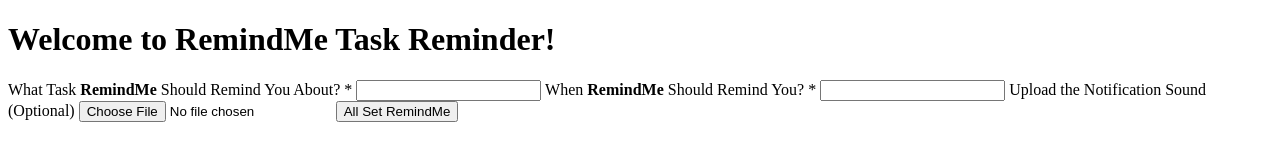
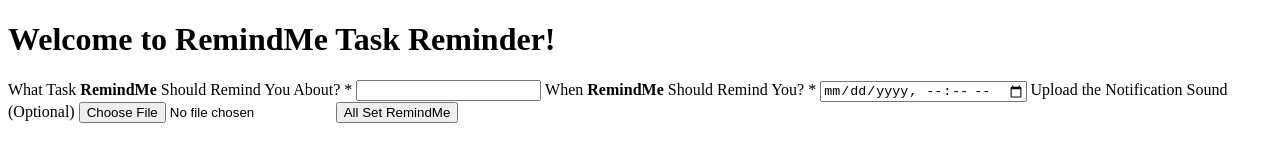
Before and after one commit to shukria-sultani/RemindMe, a plain HTML site: page index.html in a window 1280 px wide. Drawn offline with Linux system fonts and the light colour scheme.

Commit message:
Set the required attribute for the inputs.

```diff
--- a/index.html
+++ b/index.html
@@ -13,12 +13,12 @@
         <label for=""
           >What Task <strong>RemindMe</strong> Should Remind You About? *
         </label>
-        <input type="text" id="taksDescription" />
+        <input type="text" id="taksDescription" required />
 
         <label for="dateTime"
           >When <strong>RemindMe</strong> Should Remind You? *
         </label>
-        <input type="datetime" id="dateTime" />
+        <input type="datetime-local" id="dateTime" required />
 
         <label for="audioFile">Upload the Notification Sound (Optional) </label>
         <input type="file" accept=".mp3" id="audioFile" />
```
